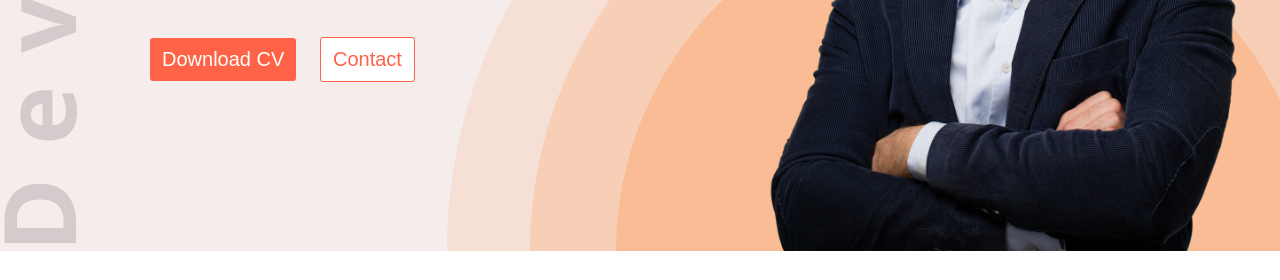
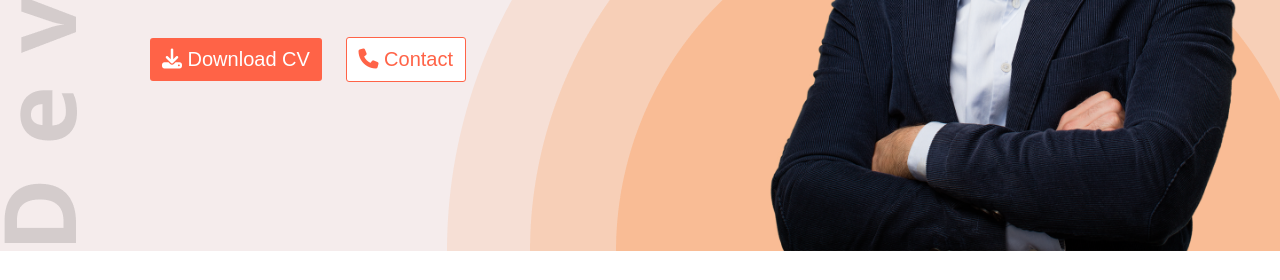
Before and after one commit to nurmahammadmondol/my-about, a plain HTML site: page index.html in a window 1280 px wide. Shown: the part 520-800 px from the top of the page. Drawn offline with Linux system fonts and the light colour scheme.

Commit message:
update-2

```diff
--- a/index.html
+++ b/index.html
@@ -37,8 +37,8 @@
         <h1>Mary Hardy</h1>
         <p>Shot what able cold new see hold.Friendly as an betrayed formerly he. Morning because as to society behaved
           moments.</p>
-        <button class="btn">Download CV</button>
-        <button class="btn btn-2">Contact</button>
+        <button class="btn"><i class="fa-solid fa-download"></i> Download CV</button>
+        <button class="btn btn-2"><i class="fa-solid fa-phone"></i> Contact</button>
       </div>
       <img class="bannar-profile-pic" src="images/hardy.png" alt="photo">
     </div>
@@ -202,7 +202,7 @@
 
       </div>
       <div class="CV-dow">
-        <button>Download CV</button>
+        <button><i class="fa-solid fa-download"></i> Download CV</button>
       </div>
     </section>
 
```
